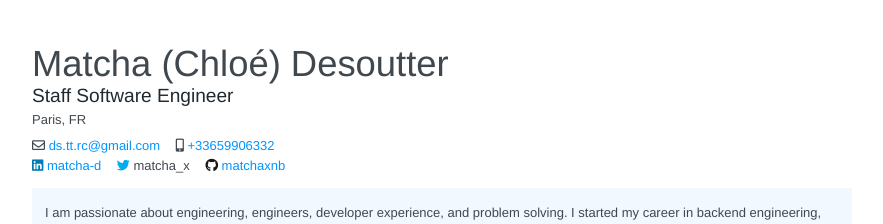
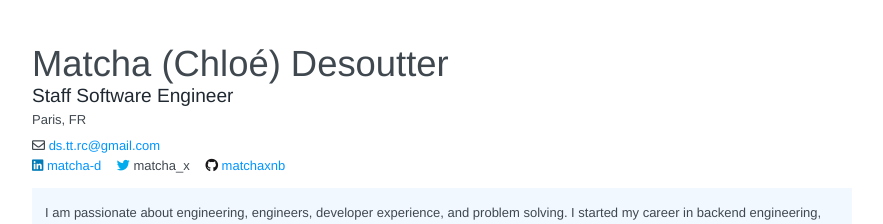
Before and after one commit to matchaxnb/resume, a plain HTML site: page index.html in a window 1280 px wide. Shown: the top 224 px of the page, without its empty margins (198-1081 px from the left). Drawn offline with Linux system fonts and the light colour scheme.

Commit message:
Deploying to gh-pages from @ matchaxnb/resume@995c9a92c7a8f79fd8434ff940cf0c5798307404 🚀

```diff
--- a/index.html
+++ b/index.html
@@ -787,10 +787,6 @@ section .location {
     				<span class="far fa-envelope"></span>
     				<a class="hide-href-print" href="mailto:ds.tt.rc@gmail.com">ds.tt.rc@gmail.com</a>
     			</div>
-    			<div class="phone">
-    				<span class="fas fa-mobile-alt"></span>
-    				<a class="hide-href-print" href="tel:+33659906332">+33659906332</a>
-    			</div>
     		</div>
 
     		<div id="profiles">
```
